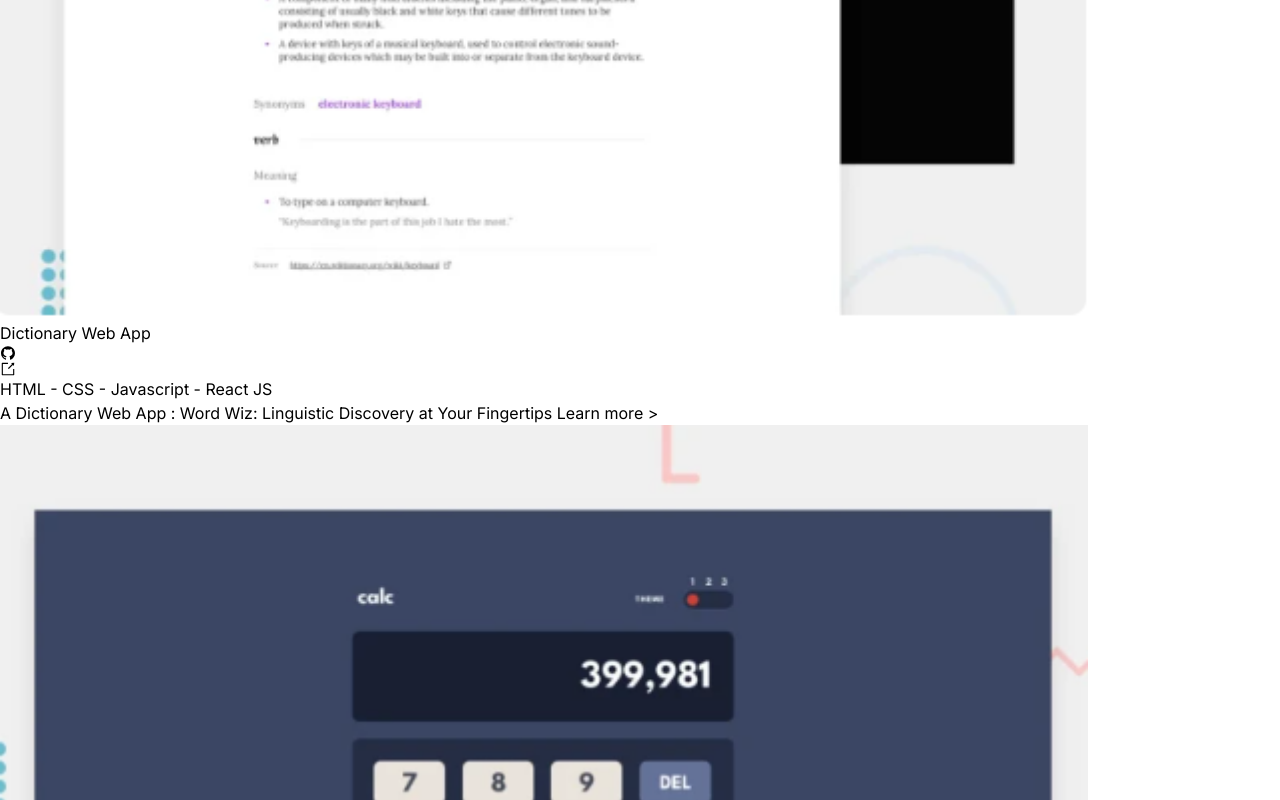
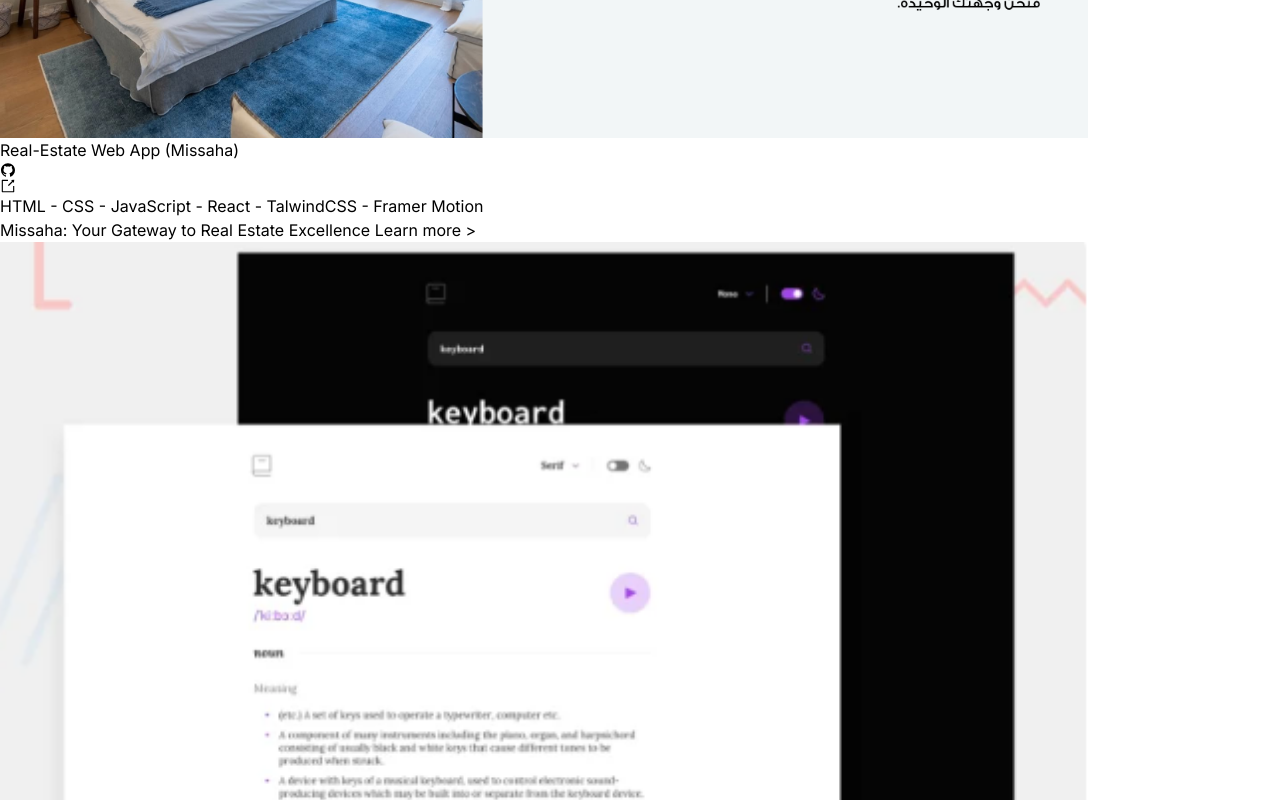
Before and after one commit to nabgouri/ayman-nabgouri, a Next.js app: page / in a window 1280 px wide. Shown: the part 1920-2720 px from the top of the page. Built offline with nearby package versions, Linux system fonts and the light colour scheme.

Commit message:
adding the real state project

```diff
--- a/src/components/projects/Projects.jsx
+++ b/src/components/projects/Projects.jsx
@@ -39,6 +39,40 @@ const projects = [
         <p>
           I built this using React.js, implementing React Router for navigation
           and Supabase as my database
+        </p>
+        <p>
+          Tailwind CSS was my go-to for styling, which allowed me to work on my
+          layout skills with Flexbox and Grid
+        </p>
+        <p>
+          {" "}
+          I also added some smooth animations using Framer Motion to bring the
+          site to life. The site is fully responsive, ensuring a seamless
+          experience across all devices
+        </p>
+      </>
+    ),
+  },
+  {
+    title: 'Real-Estate Web App (Missaha)',
+     imgSrc: "project-imgs/real-state.png",
+    code: "https://github.com/nabgouri/Real-State-website",
+    projectLink: "https://real-state-website-eight.vercel.app/",
+    tech: [
+      "HTML",
+      "CSS",
+      "JavaScript",
+      "React",
+      "TalwindCSS",
+      "Framer Motion",
+    ],
+    description:
+      "Missaha: Your Gateway to Real Estate Excellence",
+    modalContent: (
+      <>
+        <p>
+          I built this using React.js, implementing React Client side rendering to make the page load
+          faster and improve the user experience
         </p>
         <p>
           Tailwind CSS was my go-to for styling, which allowed me to work on my
```
Also changed, not shown: public/project-imgs/real-state.png (added).
